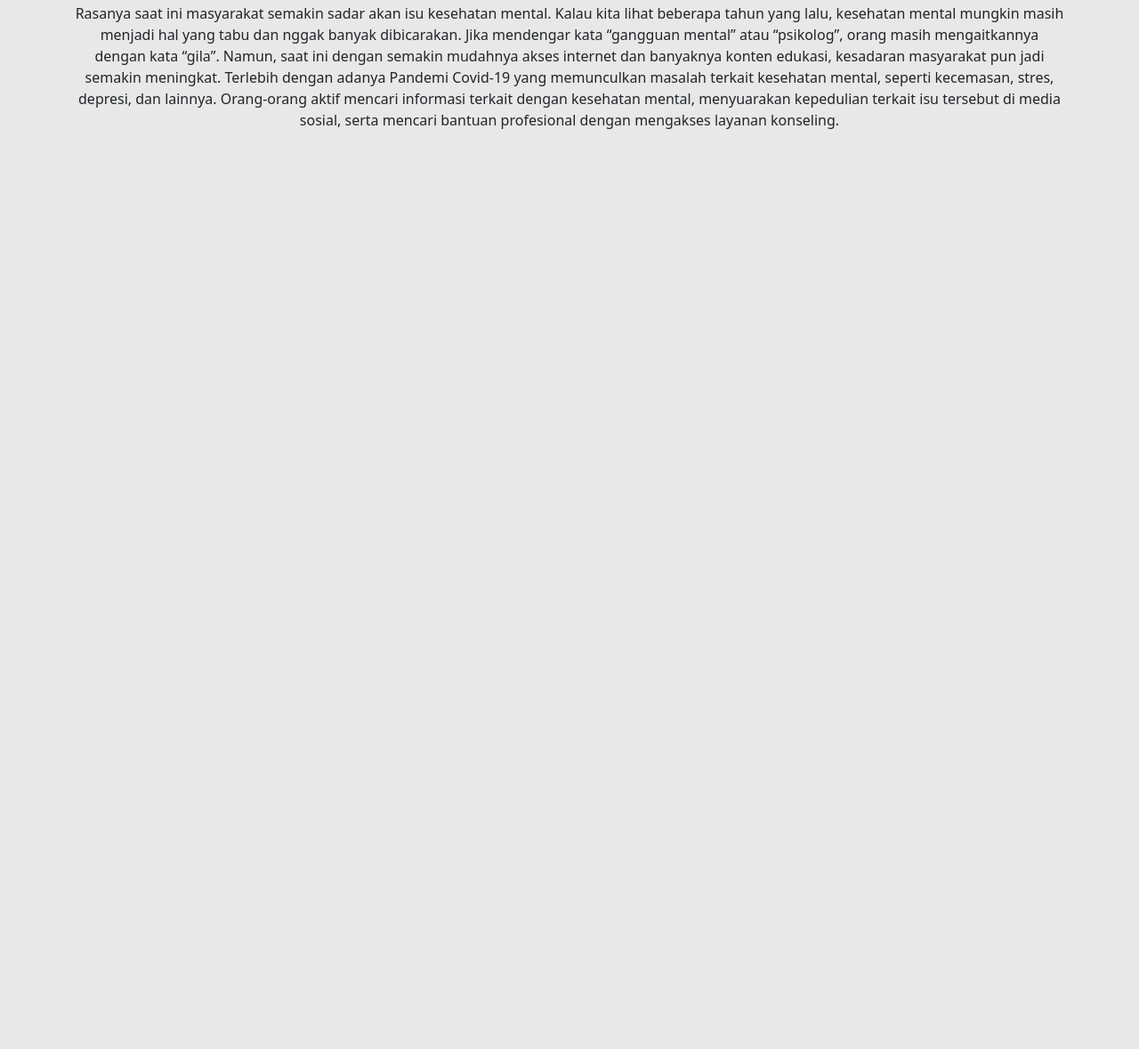
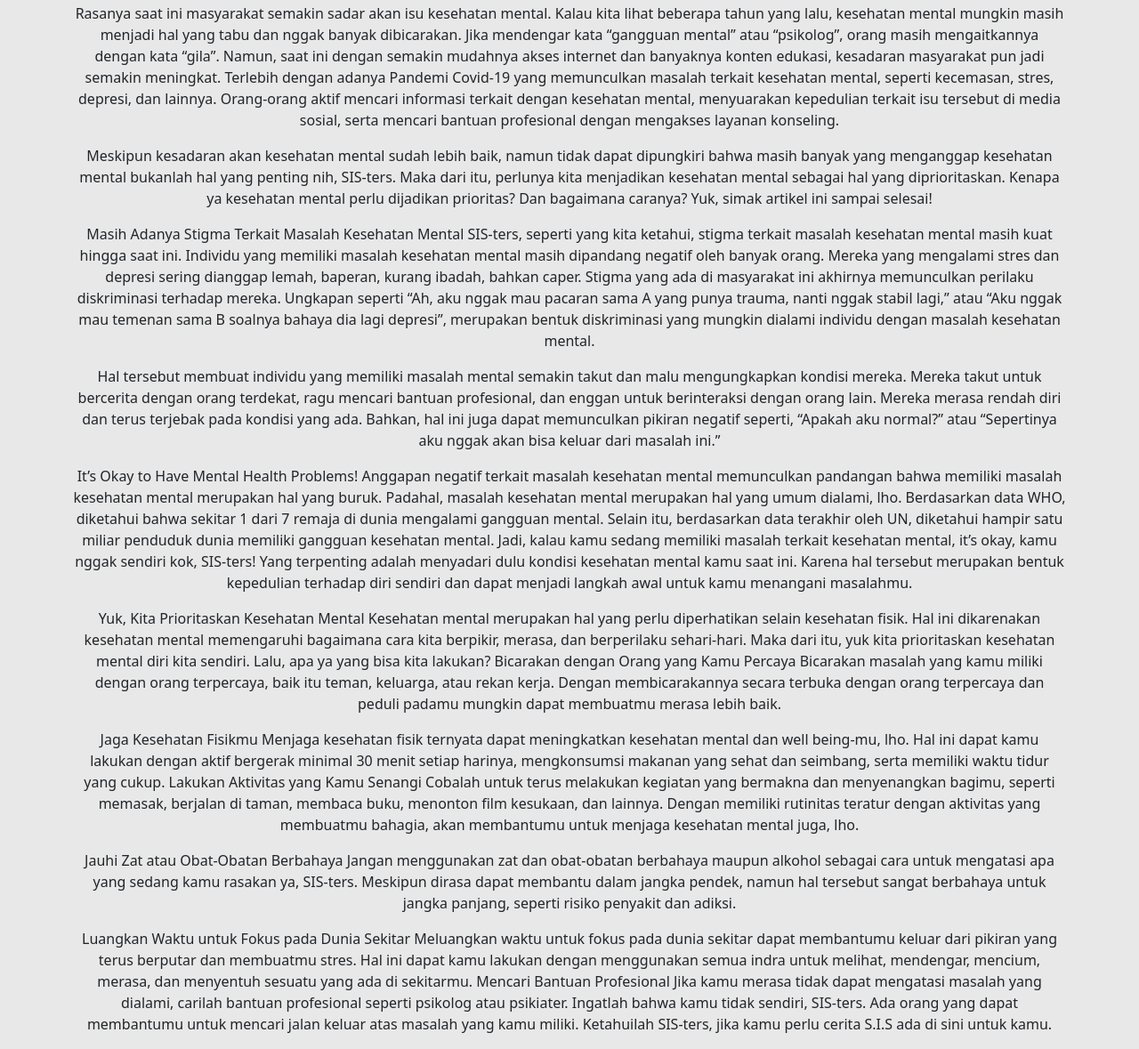
Before and after one commit to subhanfauzan/Kelompok1, a website: page src/subhan.html in a window 1280 px wide. Shown: the part 441-1620 px from the top of the page at 89% size. Before the commit the page ends 800 px from the top, so only its background shows below. Drawn offline with Linux system fonts and the light colour scheme.

Commit message:
penambahan article

```diff
--- a/src/subhan.html
+++ b/src/subhan.html
@@ -122,6 +122,39 @@
         <p>SIS-ters, selamat Hari Kesehatan Mental Sedunia!</p>
         <p>Rasanya saat ini masyarakat semakin sadar akan isu kesehatan mental. Kalau kita lihat beberapa tahun yang lalu, kesehatan mental mungkin masih menjadi hal yang tabu dan nggak banyak dibicarakan. Jika mendengar kata “gangguan mental” atau “psikolog”, orang masih mengaitkannya dengan kata “gila”. Namun, saat ini dengan semakin mudahnya akses internet dan banyaknya konten edukasi, kesadaran masyarakat pun jadi semakin meningkat. Terlebih dengan adanya Pandemi Covid-19 yang memunculkan masalah terkait kesehatan mental, seperti kecemasan, stres, depresi, dan lainnya. Orang-orang aktif mencari informasi terkait dengan kesehatan mental, menyuarakan kepedulian terkait isu tersebut di media sosial, serta mencari bantuan profesional dengan mengakses layanan konseling.
         </p>
+        <p>Meskipun kesadaran akan kesehatan mental sudah lebih baik, namun tidak dapat dipungkiri bahwa masih banyak yang menganggap kesehatan mental bukanlah hal yang penting nih, SIS-ters. Maka dari itu, perlunya kita menjadikan kesehatan mental sebagai hal yang diprioritaskan.
+
+          Kenapa ya kesehatan mental perlu dijadikan prioritas? Dan bagaimana caranya? Yuk, simak artikel ini sampai selesai!</p>
+          <p>
+            Masih Adanya Stigma Terkait Masalah Kesehatan Mental
+SIS-ters, seperti yang kita ketahui, stigma terkait masalah kesehatan mental masih kuat hingga saat ini. Individu yang memiliki masalah kesehatan mental masih dipandang negatif oleh banyak orang. Mereka yang mengalami stres dan depresi sering dianggap lemah, baperan, kurang ibadah, bahkan caper. Stigma yang ada di masyarakat ini akhirnya memunculkan perilaku diskriminasi terhadap mereka. Ungkapan seperti “Ah, aku nggak mau pacaran sama A yang punya trauma, nanti nggak stabil lagi,” atau “Aku nggak mau temenan sama B soalnya bahaya dia lagi depresi”, merupakan bentuk diskriminasi yang mungkin dialami individu dengan masalah kesehatan mental.
+          </p>
+          <p>Hal tersebut membuat individu yang memiliki masalah mental semakin takut dan malu mengungkapkan kondisi mereka. Mereka takut untuk bercerita dengan orang terdekat, ragu mencari bantuan profesional, dan enggan untuk berinteraksi dengan orang lain. Mereka merasa rendah diri dan terus terjebak pada kondisi yang ada. Bahkan, hal ini juga dapat memunculkan pikiran negatif seperti, “Apakah aku normal?” atau “Sepertinya aku nggak akan bisa keluar dari masalah ini.”</p>
+          <p>It’s Okay to Have Mental Health Problems!
+            Anggapan negatif terkait masalah kesehatan mental memunculkan pandangan bahwa memiliki masalah kesehatan mental merupakan hal yang buruk. Padahal, masalah kesehatan mental merupakan hal yang umum dialami, lho. Berdasarkan data WHO, diketahui bahwa sekitar 1 dari 7 remaja di dunia mengalami gangguan mental. Selain itu, berdasarkan data terakhir oleh UN, diketahui hampir satu miliar penduduk dunia memiliki gangguan kesehatan mental. Jadi, kalau kamu sedang memiliki masalah terkait kesehatan mental, it’s okay, kamu nggak sendiri kok, SIS-ters! Yang terpenting adalah menyadari dulu kondisi kesehatan mental kamu saat ini. Karena hal tersebut merupakan bentuk kepedulian terhadap diri sendiri dan dapat menjadi langkah awal untuk kamu menangani masalahmu.
+
+             </p>
+             <p>Yuk, Kita Prioritaskan Kesehatan Mental
+              Kesehatan mental merupakan hal yang perlu diperhatikan selain kesehatan fisik. Hal ini dikarenakan kesehatan mental memengaruhi bagaimana cara kita berpikir, merasa, dan berperilaku sehari-hari. Maka dari itu, yuk kita prioritaskan kesehatan mental diri kita sendiri. Lalu, apa ya yang bisa kita lakukan?
+
+
+              Bicarakan dengan Orang yang Kamu Percaya
+              Bicarakan masalah yang kamu miliki dengan orang terpercaya, baik itu teman, keluarga, atau rekan kerja. Dengan membicarakannya secara terbuka dengan orang terpercaya dan peduli padamu mungkin dapat membuatmu merasa lebih baik. </p>
+              <p>Jaga Kesehatan Fisikmu
+                Menjaga kesehatan fisik ternyata dapat meningkatkan kesehatan mental dan well being-mu, lho. Hal ini dapat kamu lakukan dengan aktif bergerak minimal 30 menit setiap harinya, mengkonsumsi makanan yang sehat dan seimbang, serta memiliki waktu tidur yang cukup.
+
+                Lakukan Aktivitas yang Kamu Senangi
+                Cobalah untuk terus melakukan kegiatan yang bermakna dan menyenangkan bagimu, seperti memasak, berjalan di taman, membaca buku, menonton film kesukaan, dan lainnya. Dengan memiliki rutinitas teratur dengan aktivitas yang membuatmu bahagia, akan membantumu untuk menjaga kesehatan mental juga, lho.</p>
+                <p>Jauhi Zat atau Obat-Obatan Berbahaya
+                  Jangan menggunakan zat dan obat-obatan berbahaya maupun alkohol sebagai cara untuk mengatasi apa yang sedang kamu rasakan ya, SIS-ters. Meskipun dirasa dapat membantu dalam jangka pendek, namun hal tersebut sangat berbahaya untuk jangka panjang, seperti risiko penyakit dan adiksi.</p>
+                  <p>Luangkan Waktu untuk Fokus pada Dunia Sekitar
+                    Meluangkan waktu untuk fokus pada dunia sekitar dapat membantumu keluar dari pikiran yang terus berputar dan membuatmu stres. Hal ini dapat kamu lakukan dengan menggunakan semua indra untuk melihat, mendengar, mencium, merasa, dan menyentuh sesuatu yang ada di sekitarmu.
+
+                    Mencari Bantuan Profesional
+                    Jika kamu merasa tidak dapat mengatasi masalah yang dialami, carilah bantuan profesional seperti psikolog atau psikiater. Ingatlah bahwa kamu tidak sendiri, SIS-ters. Ada orang yang dapat membantumu untuk mencari jalan keluar atas masalah yang kamu miliki.
+
+
+                    Ketahuilah SIS-ters, jika kamu perlu cerita S.I.S ada di sini untuk kamu.</p>
       </center>
     </div>
     <script src="js/bootstrap.min.js"></script>
```
